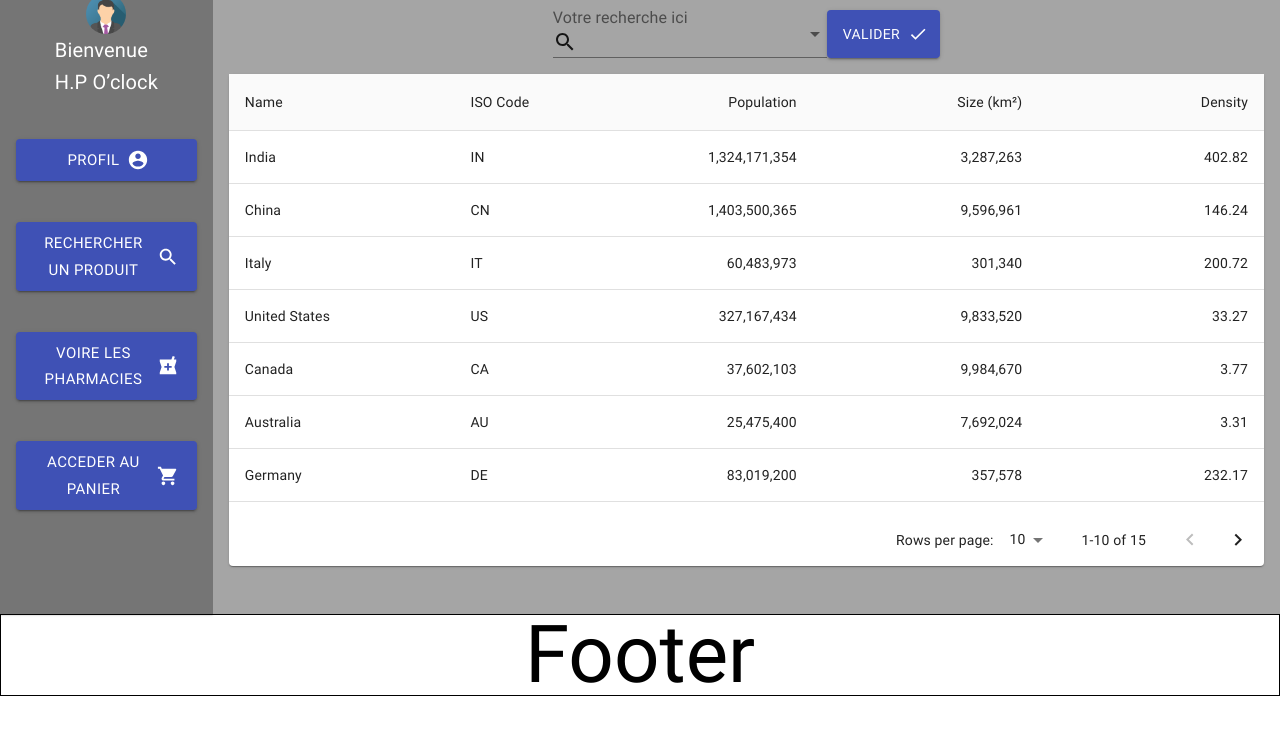
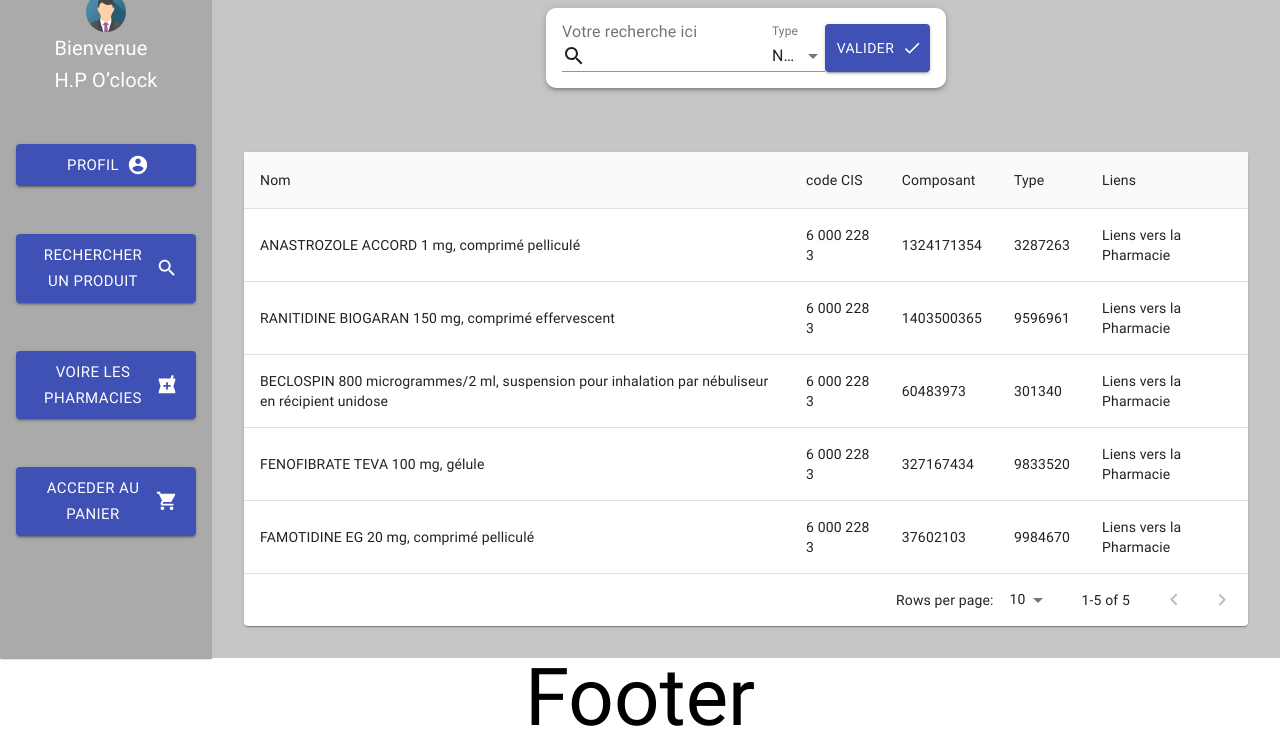
Before and after one commit to fmarc39/omedocs-front, a React app in the folder Front/: page / in a window 1280 px wide. Shown: the part 104-849 px from the top of the page. Before the commit the page ends 806 px from the top, so only its background shows below. Built offline with nearby package versions, Linux system fonts and the light colour scheme.

Commit message:
ajout du select

```diff
--- a/Front/src/components/LeftMenu/LeftMenu.js
+++ b/Front/src/components/LeftMenu/LeftMenu.js
@@ -20,7 +20,7 @@ const LeftMenu = () => {
             width="250px"
             height="100%"
             color="primary.contrastText"
-            bgcolor="text.secondary"
+            bgcolor="#AAAAAA"
             className="left-menu"
         >
             <Avatar alt="Remy Sharp"  src={avatarImg}/>
--- a/Front/src/components/SearchProduct/SearchProduct.js
+++ b/Front/src/components/SearchProduct/SearchProduct.js
@@ -10,11 +10,12 @@ import Select from '@material-ui/core/Select';
 import SearchIcon from '@material-ui/icons/Search';
 import Button from '@material-ui/core/Button';
 import CheckIcon from '@material-ui/icons/Check';
-import Table from './Table'
+import Table from './Table';
+import FormControl from '@material-ui/core/FormControl';
 
 const SearchProduct = () => {
     const age = 10;
-    const handleChange = () => {
+    const handleChangeType = () => {
         console.log("ok")
     }
     return (
@@ -24,8 +25,15 @@ const SearchProduct = () => {
             </Box>
             <Box height="100%" width="100%" display="flex" id='body'>
                 <LeftMenu/>
-                    <Box bgcolor="#A5A5A5" height="100%" width="100%" p={2}>
-                        <Box display="flex" justifyContent="center" p={2}>
+                    <Box bgcolor="#C6C6C6"
+                    height="100%"
+                    width="100%"
+                    p={4}
+                    display="flex"
+                    flexDirection="column"
+                    alignItems="center"
+                >
+                        <Box display="flex" justifyContent="center" p={2} mb={8} bgcolor="white" width="400px" borderRadius='10px' boxShadow={3}>
                                 <form>
                                     <div>
                                         <InputLabel htmlFor="input-with-icon-adornment">Votre recherche ici</InputLabel>
@@ -38,16 +46,19 @@ const SearchProduct = () => {
                                         }
                                         />
                                     </div>
+                                    <FormControl>
+                                        <InputLabel id="demo-simple-select-label">Type</InputLabel>
                                             <Select
                                             labelId="demo-simple-select-label"
                                             id="demo-simple-select"
                                             value={age}
-                                        onChange={handleChange}
+                                            onChange={handleChangeType}
                                             >
-                                        <MenuItem value='name'>Nom</MenuItem>
-                                        <MenuItem value='cis'>CIS</MenuItem>
-                                        <MenuItem value='pathology'>Pathologie</MenuItem>
+                                            <MenuItem value={10}>Nom</MenuItem>
+                                            <MenuItem value={20}>CIS</MenuItem>
+                                            <MenuItem value={30}>Pathologie</MenuItem>
                                             </Select>
+                                    </FormControl>
                                     <Button
                                         variant="contained"
                                         color="primary"
--- a/Front/src/components/SearchProduct/Table.js
+++ b/Front/src/components/SearchProduct/Table.js
@@ -10,52 +10,24 @@ import TablePagination from '@material-ui/core/TablePagination';
 import TableRow from '@material-ui/core/TableRow';
 
 const columns = [
-    { id: 'name', label: 'Name', minWidth: 170 },
-    { id: 'code', label: 'ISO\u00a0Code', minWidth: 100 },
-    {
-        id: 'population',
-        label: 'Population',
-        minWidth: 170,
-        align: 'right',
-        format: (value) => value.toLocaleString('en-US'),
-    },
-    {
-        id: 'size',
-        label: 'Size\u00a0(km\u00b2)',
-        minWidth: 170,
-        align: 'right',
-        format: (value) => value.toLocaleString('en-US'),
-    },
-    {
-        id: 'density',
-        label: 'Density',
-        minWidth: 170,
-        align: 'right',
-        format: (value) => value.toFixed(2),
-    },
+    { id: 'title', label: 'Nom', minWidth: 180 },
+    { id: 'code', label: 'code CIS', minWidth: 50 },
+    { id: 'components', label: 'Composant', minWidth: 100 },
+    { id: 'type', label: 'Type', minWidth: 80 },
+    { id:  'link', label: 'Liens'}
     ];
 
-    function createData(name, code, population, size) {
-    const density = population / size;
-    return { name, code, population, size, density };
+    function createData(title, code, components, type, link = 'Liens vers la Pharmacie') {
+    return { title, code, components, type, link };
     }
 
+
     const rows = [
-    createData('India', 'IN', 1324171354, 3287263),
-    createData('China', 'CN', 1403500365, 9596961),
-    createData('Italy', 'IT', 60483973, 301340),
-    createData('United States', 'US', 327167434, 9833520),
-    createData('Canada', 'CA', 37602103, 9984670),
-    createData('Australia', 'AU', 25475400, 7692024),
-    createData('Germany', 'DE', 83019200, 357578),
-    createData('Ireland', 'IE', 4857000, 70273),
-    createData('Mexico', 'MX', 126577691, 1972550),
-    createData('Japan', 'JP', 126317000, 377973),
-    createData('France', 'FR', 67022000, 640679),
-    createData('United Kingdom', 'GB', 67545757, 242495),
-    createData('Russia', 'RU', 146793744, 17098246),
-    createData('Nigeria', 'NG', 200962417, 923768),
-    createData('Brazil', 'BR', 210147125, 8515767),
+    createData('ANASTROZOLE ACCORD 1 mg, comprimé pelliculé', '6 000 228 3', 1324171354, 3287263),
+    createData('RANITIDINE BIOGARAN 150 mg, comprimé effervescent', '6 000 228 3', 1403500365, 9596961),
+    createData('BECLOSPIN 800 microgrammes/2 ml, suspension pour inhalation par nébuliseur en récipient unidose', '6 000 228 3', 60483973, 301340),
+    createData('FENOFIBRATE TEVA 100 mg, gélule', '6 000 228 3', 327167434, 9833520),
+    createData('FAMOTIDINE EG 20 mg, comprimé pelliculé', '6 000 228 3', 37602103, 9984670),
     ];
 
     const useStyles = makeStyles({
@@ -63,7 +35,7 @@ const columns = [
         width: '100%',
     },
     container: {
-        maxHeight: 440,
+        maxHeight: 600,
     },
     });
 
--- a/Front/src/components/SearchProduct/styles.scss
+++ b/Front/src/components/SearchProduct/styles.scss
@@ -3,7 +3,6 @@
     height: 100%px;
     font-size: 5rem;
     text-align: center;
-    border: 1px solid black;
 }
 
 form {
```
Lines whose indentation alone changed are shown as unchanged.
